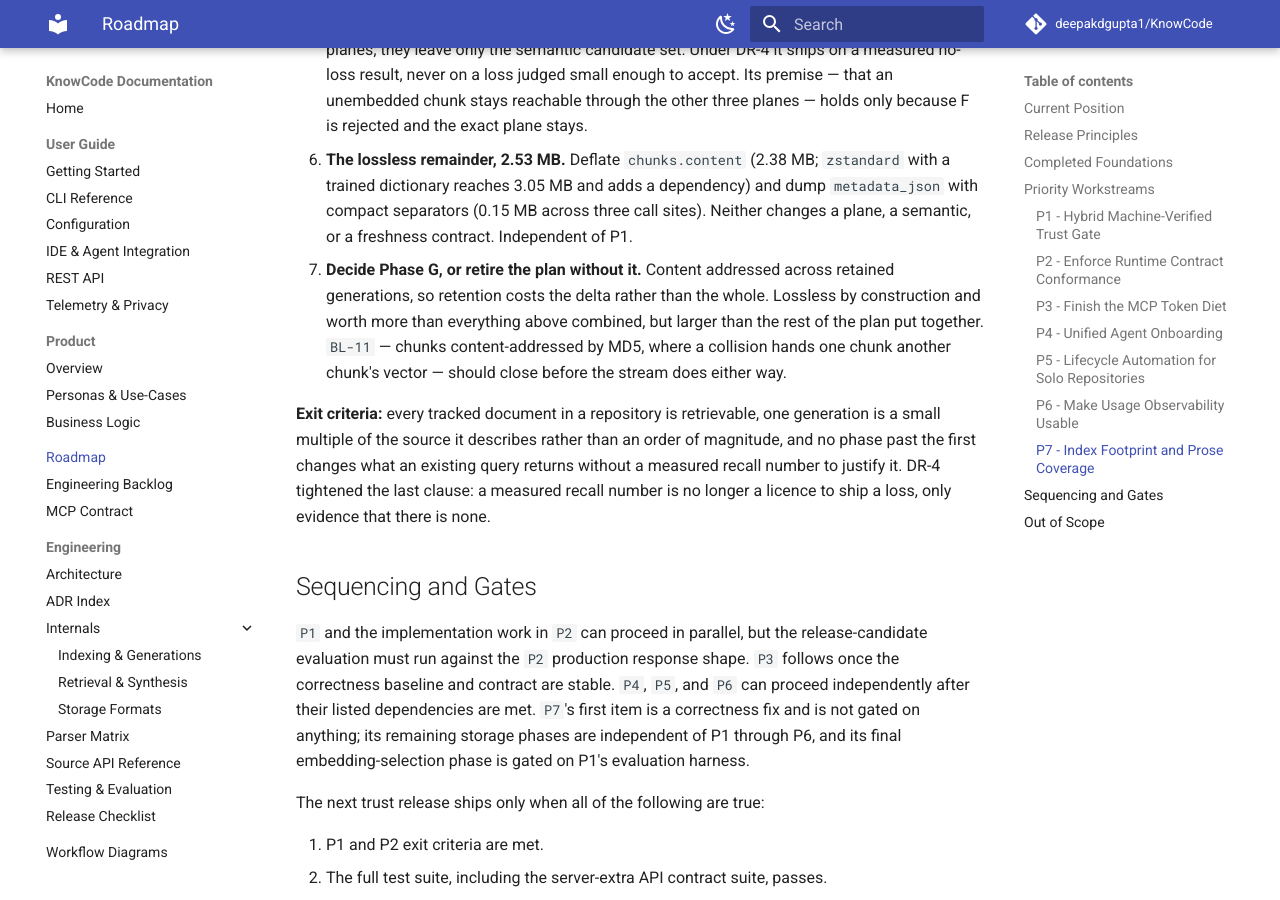
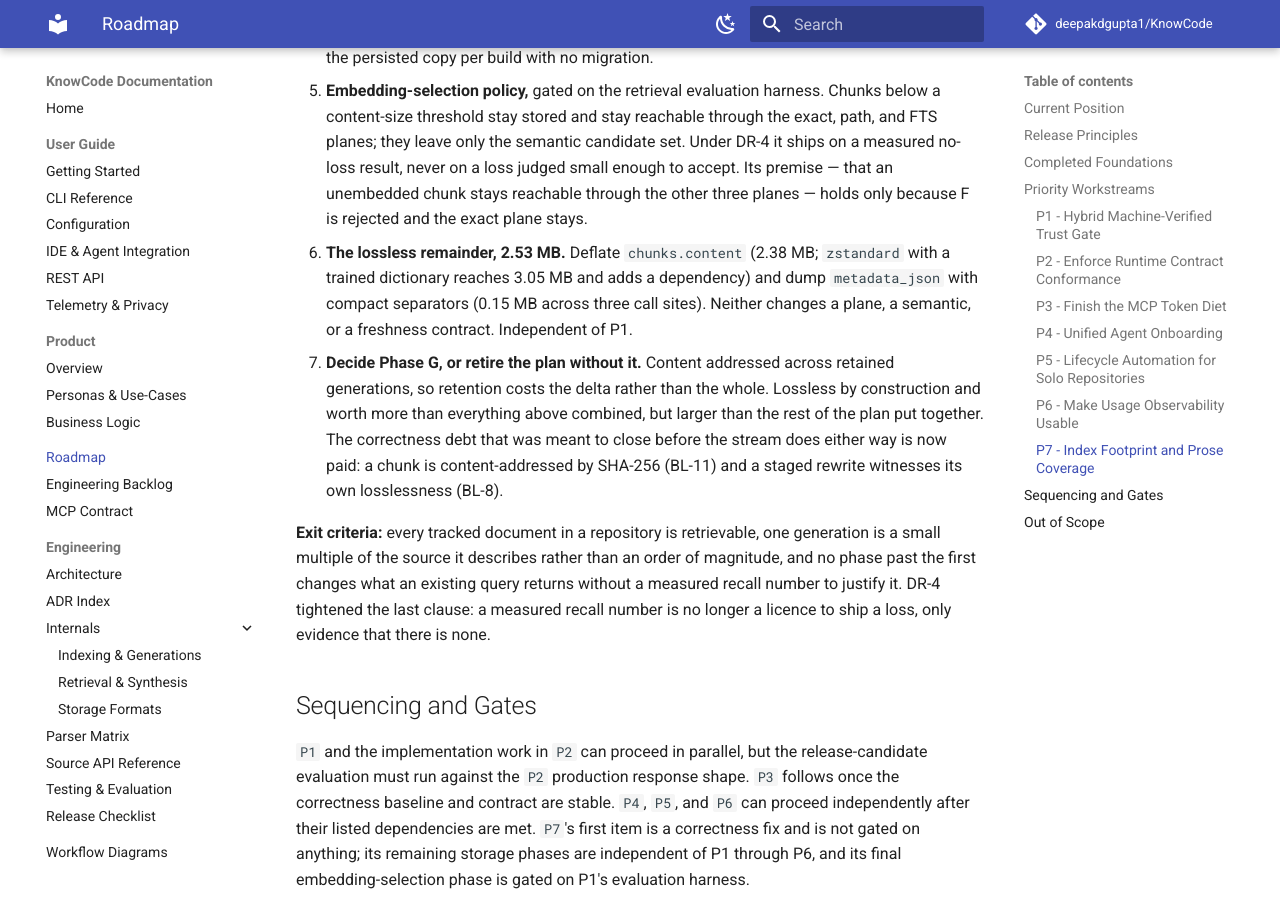
Before and after one commit to deepakdgupta1/KnowCode, an MkDocs documentation site: the page built from docs/roadmap.md, in a window 1280 px wide and 900 px high, scrolled down 8566 px. Built offline with MkDocs 1.6.1 and Material for MkDocs 9.7.7, drawn with Linux system fonts in a browser that asks for light colours; comment, search, counter and statistics services are not loaded; some of the changed text lies outside the part shown.

Commit message:
docs(roadmap): record that the engineering backlog is empty
Item 7 still told a reader to close BL-11 before retiring the storage
stream. It closed, along with every other item the backlog held.

```diff
--- a/docs/roadmap.md
+++ b/docs/roadmap.md
@@ -318,6 +318,10 @@
 ledger carries the full accounting, measured rather than projected; read it
 before §11, whose targets are sized against the pre-B corpus.
 
+The [engineering backlog](engineering/backlog.md) is empty as of 2026-08-31.
+Every defect it held has been fixed or rejected with a measured reason, so
+nothing outside this list is known to be wrong. Put the next finding there.
+
 **Work, in order:**
 
 1. ~~**Document identity and chunking correctness.**~~ Shipped 2026-08-29 as
@@ -374,9 +378,10 @@
 7. **Decide Phase G, or retire the plan without it.** Content addressed across
    retained generations, so retention costs the delta rather than the whole.
    Lossless by construction and worth more than everything above combined, but
-   larger than the rest of the plan put together. `BL-11` — chunks
-   content-addressed by MD5, where a collision hands one chunk another chunk's
-   vector — should close before the stream does either way.
+   larger than the rest of the plan put together. The correctness debt that was
+   meant to close before the stream does either way is now paid: a chunk is
+   content-addressed by SHA-256 (BL-11) and a staged rewrite witnesses its own
+   losslessness (BL-8).
 
 **Exit criteria:** every tracked document in a repository is retrievable, one
 generation is a small multiple of the source it describes rather than an order
```
